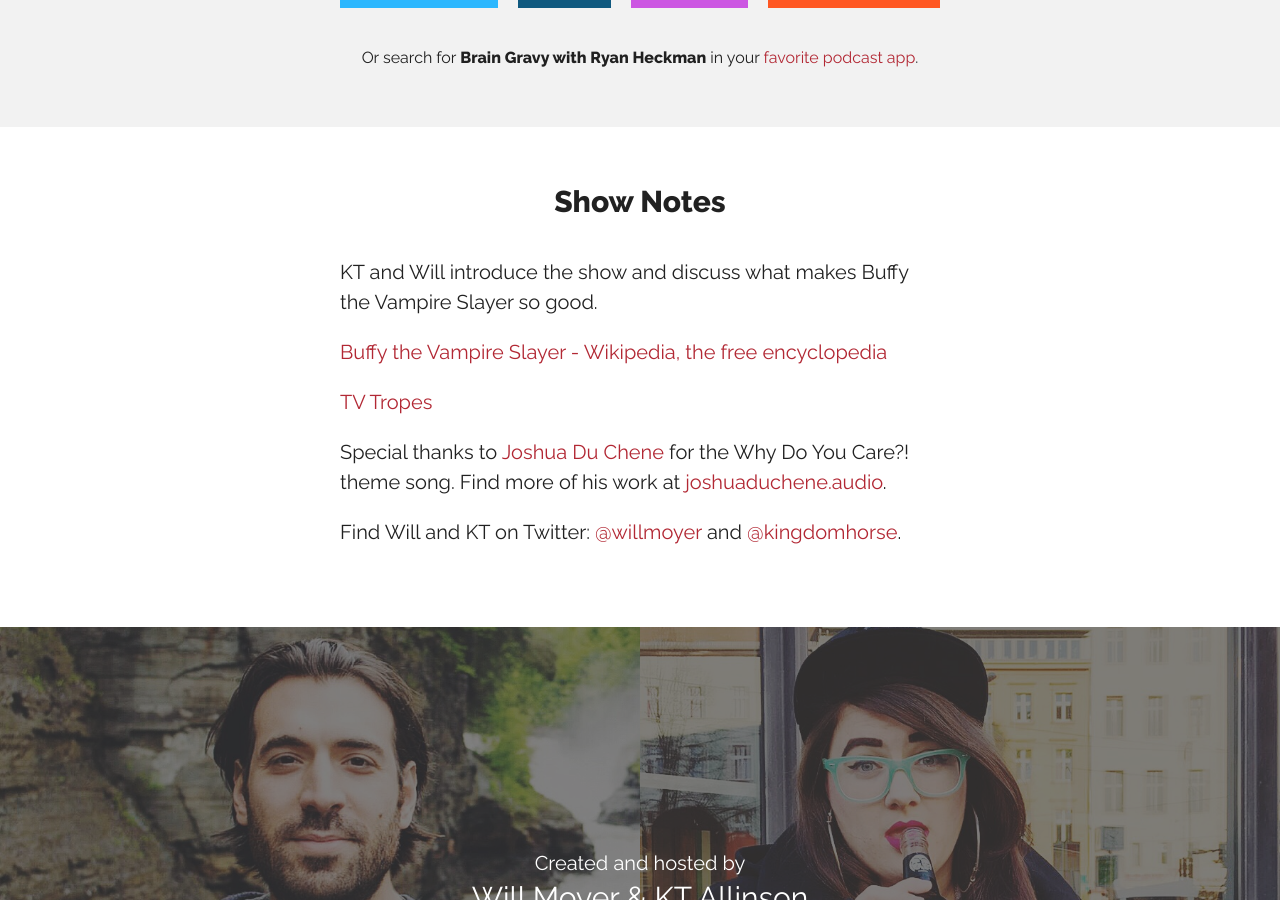
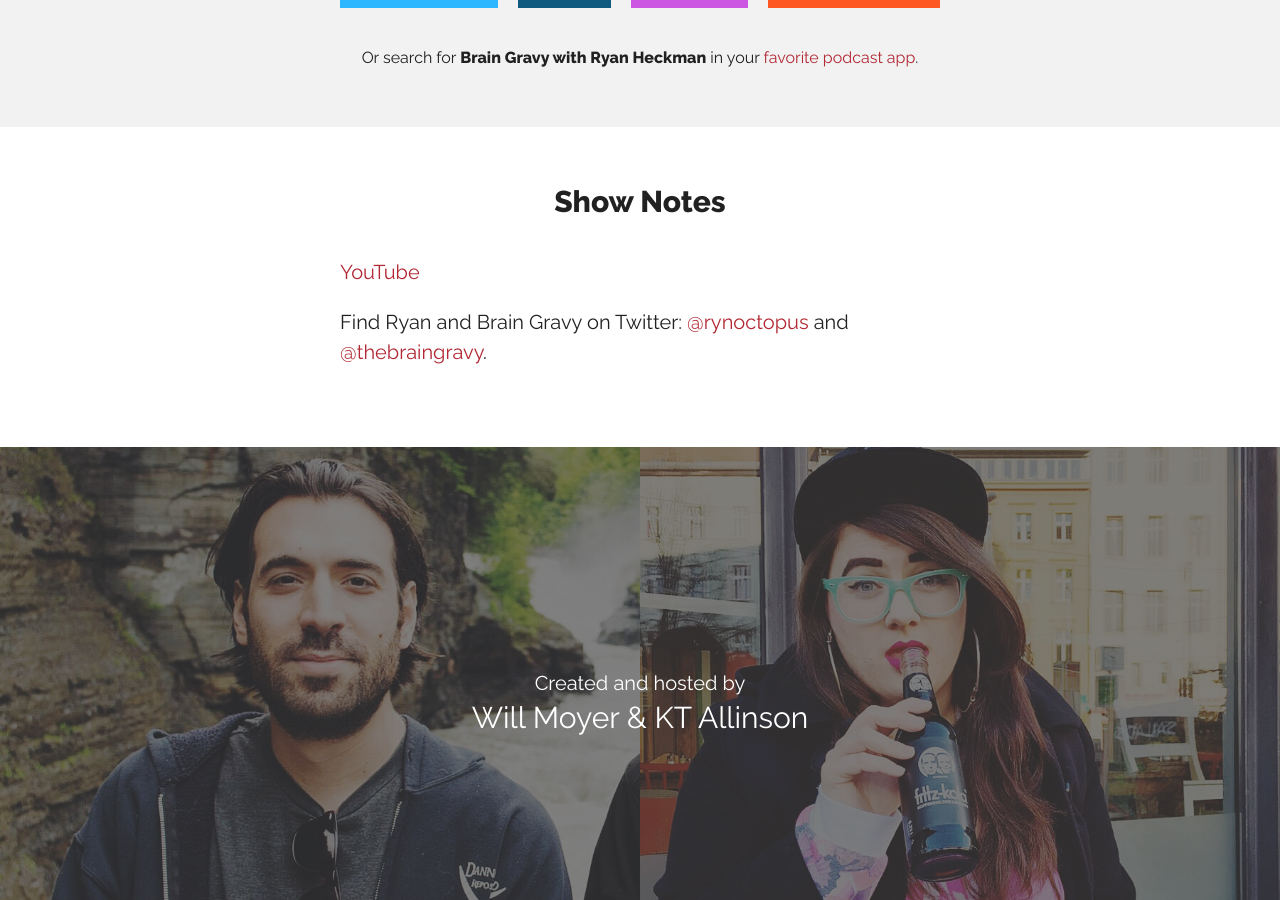
Before and after one commit to rynoctopus/braingravy, a Jekyll site: the page built from episodes/_posts/2016-07-24-s01e01.md, in a window 1280 px wide and 900 px high, scrolled down 890 px. Built offline with Jekyll 4.4.1, drawn with Linux system fonts in a browser that asks for light colours; nearby versions of some CDN libraries.

Commit message:
changed some episode template stuff

```diff
--- a/episodes/_posts/2016-07-24-s01e01.md
+++ b/episodes/_posts/2016-07-24-s01e01.md
@@ -7,15 +7,12 @@ image: /assets/logoV1.1.png
 summary: Summary will go here.
 duration: "46:04" #audio length in min
 length: "66337981" #filesize in bytes
-keywords: buffy, vampire, slayer
+keywords: comedy, standup, talk, joe, rogan, experience, deathsquad, legion, of, skanks, science, media, news, video, games, nerd, comics, nerdist, pop, culter, technology, politics, npr
 promo: /assets/promos/S01E01.png
 ---
 
-KT and Will introduce the show and discuss what makes Buffy the Vampire Slayer so good.
 
-- [Buffy the Vampire Slayer - Wikipedia, the free encyclopedia](https://en.wikipedia.org/wiki/Buffy_the_Vampire_Slayer)
-- [TV Tropes](http://tvtropes.org/)
+- [YouTube](https://www.youtube.com/channel/UCeHkFQsmv90Num66OcKSAXg)
 
-Special thanks to [Joshua Du Chene](http://joshuaduchene.audio) for the Why Do You Care?! theme song. Find more of his work at [joshuaduchene.audio](http://joshuaduchene.audio).
 
-Find Will and KT on Twitter: [@willmoyer](https://twitter.com/willmoyer) and [@kingdomhorse](https://twitter.com/kingdomhorse).
+Find Ryan and Brain Gravy on Twitter: [@rynoctopus](https://twitter.com/rynoctopus) and [@thebraingravy](https://twitter.com/thebraingravy).
```
